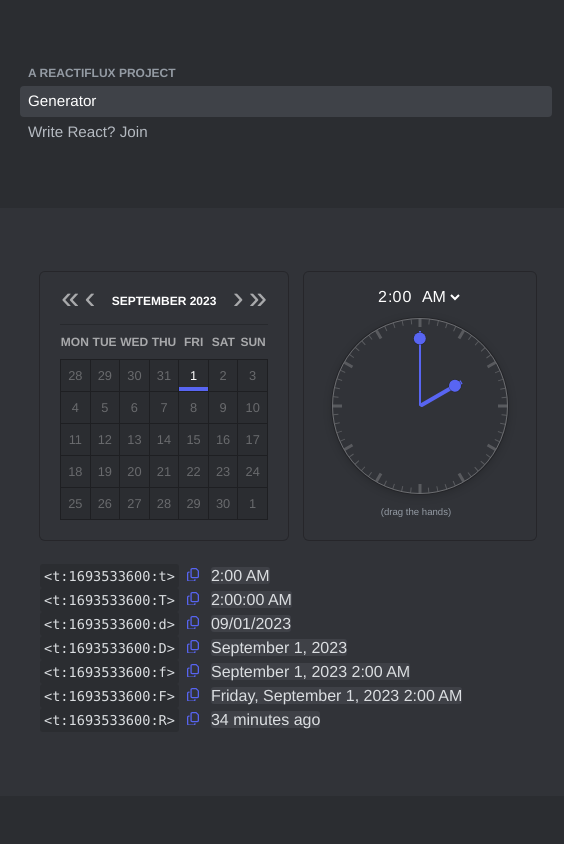
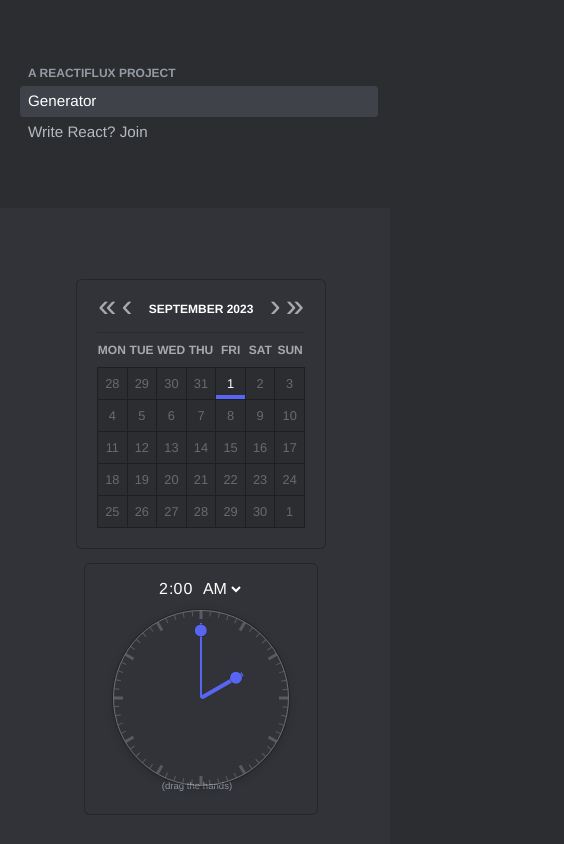
Before and after one commit to vcarl/discord-timestamps, a Next.js app: page / in a window 390 px wide. Shown: the top 844 px of the page, 564 px wide, since content can reach past the window. Built offline with nearby package versions, Linux system fonts and the light colour scheme.

Commit message:
Decent responsive design

```diff
--- a/components/DiscordTimestamps.js
+++ b/components/DiscordTimestamps.js
@@ -9,9 +9,9 @@ const TimestampRow = ({ unixTime, format }) => {
       <div>
         <code className={`${style.timestamp} p-1 -my-2`}>{stamp}</code>{" "}
       </div>
-      <CopyButton className="w-4" text={stamp} />
-      <div className="">
-        <span className={`grow text-center ${style.formattedTime}`}>
+      <CopyButton className="w-4 flex-shrink-0" text={stamp} />
+      <div className="max-w-[5rem]">
+        <span className={`${style.formattedTime}`}>
           {formatDate(unixTime, format)}
         </span>
       </div>
@@ -29,7 +29,7 @@ const formats = ["t", "T", "d", "D", "f", "F", "R"];
 const DiscordTimestamps = ({ datetime, className }) => {
   const unixTime = Number(Math.floor(datetime / 1000));
   return (
-    <div className={`${className} container`}>
+    <div className={`${className}`}>
       {formats.map((f) => (
         <TimestampRow key={f} unixTime={unixTime} format={f} />
       ))}
--- a/components/DiscordTimestamps.module.css
+++ b/components/DiscordTimestamps.module.css
@@ -2,6 +2,9 @@
   background-color: rgba(78, 80, 88, 0.48);
   color: rgb(219, 222, 225);
   border-radius: 0.1875rem;
+  text-overflow: clip;
+  overflow: hidden;
+  white-space: nowrap;
 }
 
 .timestamp {
--- a/components/TimePicker.js
+++ b/components/TimePicker.js
@@ -63,6 +63,7 @@ const handleDrag = (root, element, onRelease, clockSegments) => {
     onRelease(changedAngle * (360 / clockSegments));
   };
   const onPointerDown = (e) => {
+    e.preventDefault();
     drag(e);
     element.style.setProperty("--grabbing", "grabbing");
     document.addEventListener("pointermove", drag);
@@ -132,7 +133,6 @@ export default function TimePicker({ onChange, value, className, ...props }) {
   });
 
   return (
-    <div>
     <ReactTimePicker
       className={`control ${className}`}
       clearIcon={null}
@@ -149,6 +149,5 @@ export default function TimePicker({ onChange, value, className, ...props }) {
       value={value}
       {...props}
     />
-    </div>
   );
 }
--- a/pages/index.js
+++ b/pages/index.js
@@ -59,16 +59,16 @@ export default function Home() {
 
       <div className="grid md:grid-rows-layout md:grid-cols-layout">
         <Nav className="md:col-start-2" />
-        <main className="py-16 pl-10 pr-5">
+        <main className="py-16 pl-10 pr-5 overflow-hidden">
           <ForceClient>
-            <div className="flex -ml-2 pb-6">
+            <div className="flex -ml-2 pb-6 md:flex-row flex-col">
               <DatePicker
-                className="mx-2"
+                className="md:mx-2 md:my-0 mx-auto my-2"
                 value={datetime}
                 onChange={(e) => setDate(e)}
               />
               <TimePicker
-                className="mx-2"
+                className="md:mx-2 md:my-0 mx-auto my-2"
                 value={datetime}
                 onChange={(e) => setDate(e)}
               />
```
Lines whose indentation alone changed are shown as unchanged.
